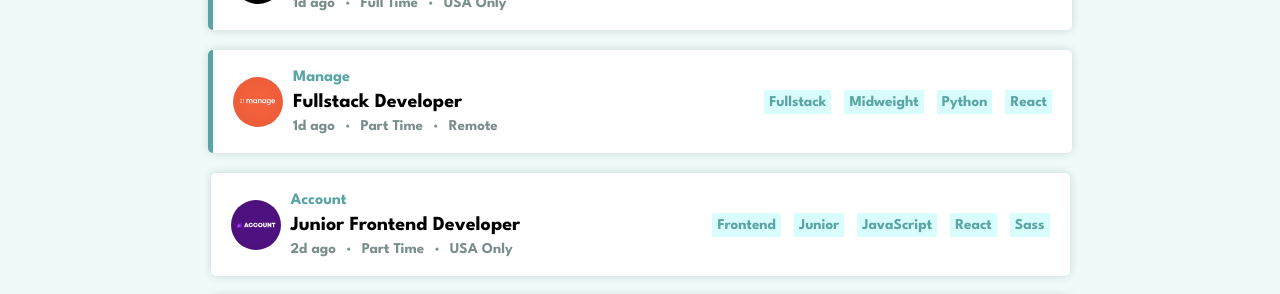
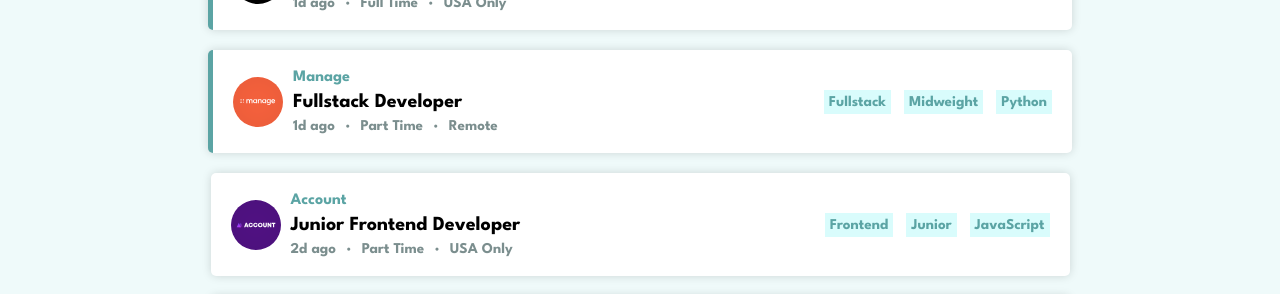
Before and after one commit to tamasgyetvan/JobListing, a React (Vite) app in the folder JobListing/: page / in a window 1280 px wide. Shown: the part 344-638 px from the top of the page. Built offline with nearby package versions, Linux system fonts and the light colour scheme.

Commit message:
Change logic of job tag rendering

```diff
--- a/JobListing/src/components/JobCard.tsx
+++ b/JobListing/src/components/JobCard.tsx
@@ -3,9 +3,10 @@ import "../scss/components/_jobcard.scss";
 
 type JobCardProps = {
   job: JobObject;
+  tags: Array<string>;
 };
 export const JobCard: React.FC<JobCardProps> = (props) => {
-  const { job } = props;
+  const { job, tags } = props;
   return (
     <div className={job.featured ? "jobCard featured" : "jobCard"} key={job.id}>
       <div className="jobInfo">
@@ -25,13 +26,8 @@ export const JobCard: React.FC<JobCardProps> = (props) => {
         </div>
       </div>
       <div className="jobTags">
-        <h2>{job.role}</h2>
-        <h2>{job.level}</h2>
-        {job.languages.map((lang) => {
-          return <h2>{lang}</h2>;
-        })}
-        {job.tools.map((tool) => {
-          return <h2>{tool}</h2>;
+        {tags.map((tag) => {
+          return <h2>{tag}</h2>;
         })}
       </div>
     </div>
--- a/JobListing/src/components/JobList.tsx
+++ b/JobListing/src/components/JobList.tsx
@@ -10,7 +10,8 @@ export const JobList: React.FC<JobListProps> = ({ data }) => {
   return (
     <div className="jobList">
       {data.map((job) => {
-        return <JobCard key={job.id} job={job}></JobCard>;
+        const tags = [job.role, job.level, ...job.languages];
+        return <JobCard tags={tags} job={job}></JobCard>;
       })}
     </div>
   );
```
